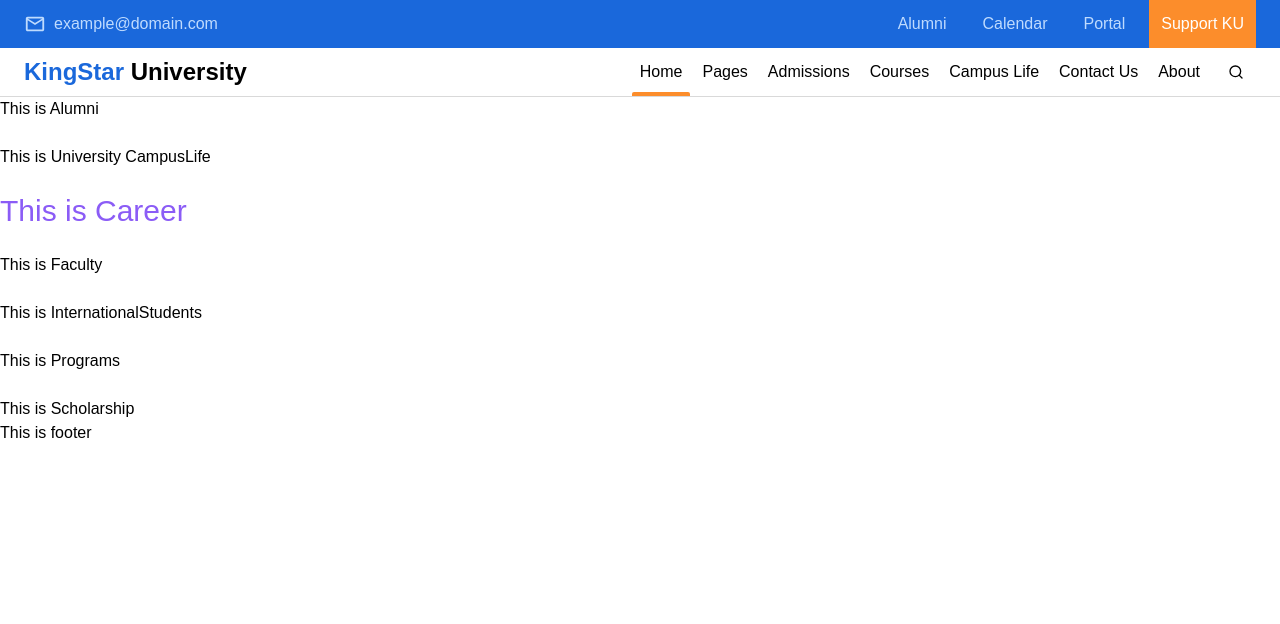
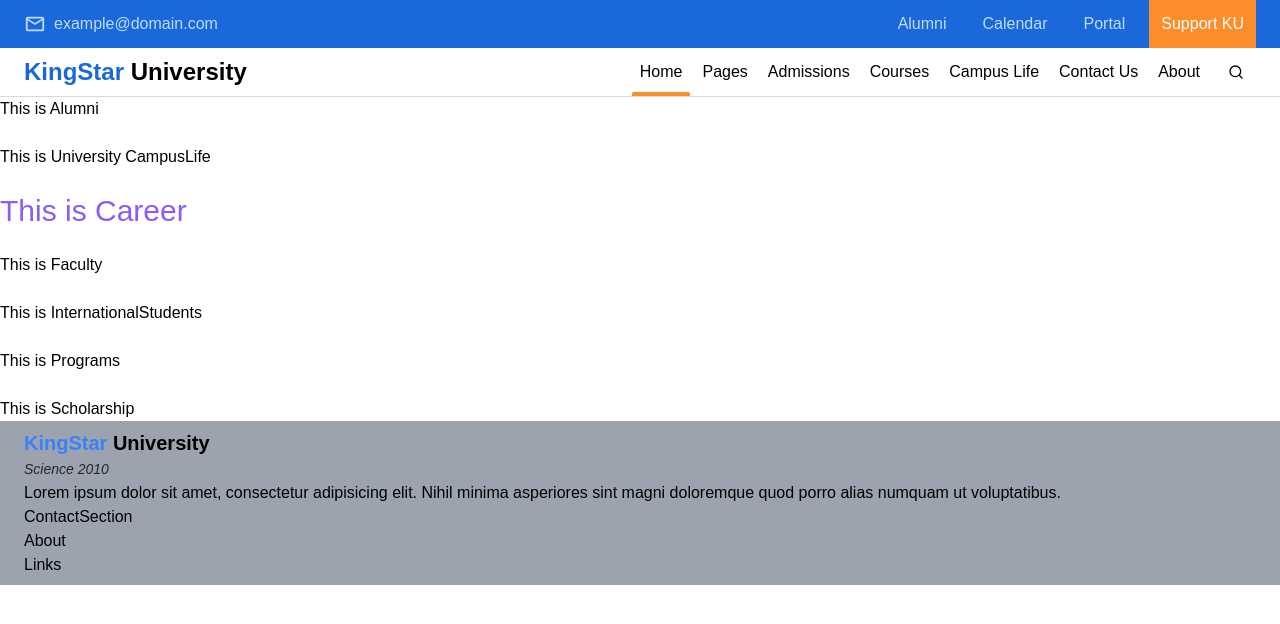
Before and after one commit to Junaed-Uddin/university, a Next.js app: page / in a window 1280 px wide. Shown: the top 624 px of the page. Built offline with nearby package versions, Linux system fonts and the light colour scheme.

Commit message:
footer layout added

```diff
--- a/components/SearchOverlay/index.jsx
+++ b/components/SearchOverlay/index.jsx
@@ -30,7 +30,6 @@ const SearchOverlay = ({ open, onClose }) => {
             initial="hidden"
             animate="visible"
             exit="hidden"
-            role="button"
             onClick={onClose}
             className="fixed flex justify-center items-center p-[1.5rem] w-full h-full top-0 left-0 bg-blue-900/30 backdrop-blur-sm"
           >
--- /dev/null
+++ b/layouts/Main/Footer/About.jsx
@@ -0,0 +1,5 @@
+function About() {
+  return <div className="col-start-1 col-end-13">About</div>;
+}
+
+export default About;
--- /dev/null
+++ b/layouts/Main/Footer/ContactSection.jsx
@@ -0,0 +1,5 @@
+function ContactSection() {
+  return <div className="col-start-1 col-end-13">ContactSection</div>;
+}
+
+export default ContactSection;
--- /dev/null
+++ b/layouts/Main/Footer/Links.jsx
@@ -0,0 +1,5 @@
+function Links() {
+  return <div className="col-start-1 col-end-13">Links</div>;
+}
+
+export default Links;
--- /dev/null
+++ b/layouts/Main/Footer/LogoSection.jsx
@@ -0,0 +1,30 @@
+import Link from "next/link";
+
+function LogoSection() {
+  return (
+    <div className="col-start-1 col-end-13">
+      <Link href="/">
+        <div className="font-bold text-xl">
+          <span className="text-blue-500">KingStar</span>
+          <span> University</span>
+        </div>
+        <em className="text-sm text-gray-800">Science 2010</em>
+      </Link>
+      <p>
+        Lorem ipsum dolor sit amet, consectetur adipisicing elit. Nihil minima
+        asperiores sint magni doloremque quod porro alias numquam ut
+        voluptatibus.
+      </p>
+
+      {/* Social Section */}
+      <div className="flex items-center gap-2">
+        <Link href=""></Link>
+        <Link href=""></Link>
+        <Link href=""></Link>
+        <Link href=""></Link>
+      </div>
+    </div>
+  );
+}
+
+export default LogoSection;
--- a/layouts/Main/Footer/index.jsx
+++ b/layouts/Main/Footer/index.jsx
@@ -1,12 +1,18 @@
-import React from "react";
+import ContactSection from "./ContactSection";
+import Links from "./Links";
+import LogoSection from "./LogoSection";
+import About from "./About";
 
 const Footer = () => {
   return (
-    /*
-     * DON'T TRY TO ADD ANY MARGIN, PADDING OR MAX-WIDTH CLASS TO THE GLOBAL WRAPPER
-     */
-    <footer className="" id="footer">
-      <h2>This is footer</h2>
+    <footer
+      className="px-[max(1.5rem,calc((100vw-1440px)/2))] py-2 grid grid-cols-12 bg-gray-400"
+      id="footer"
+    >
+      <LogoSection />
+      <ContactSection />
+      <About />
+      <Links />
     </footer>
   );
 };
```
